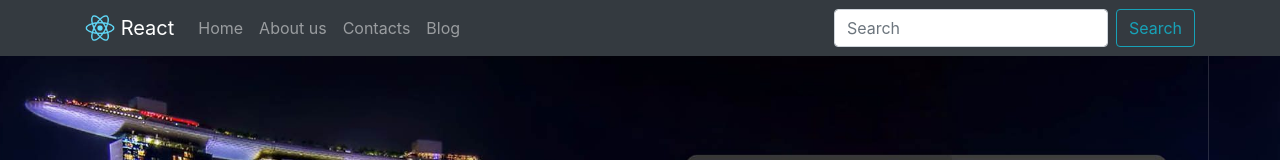
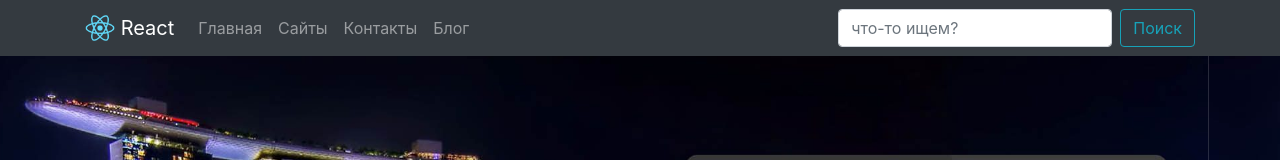
Before and after one commit to SergSmith64/sergsmith64-react, a React (Create React App) app in the folder ss64/: page / in a window 1280 px wide. Shown: the top 160 px of the page. Built offline with nearby package versions, Linux system fonts and the light colour scheme.

Commit message:
fix: Header - master

```diff
--- a/ss64/src/App.js
+++ b/ss64/src/App.js
@@ -1,5 +1,5 @@
 import React from 'react';
-import { Button } from 'react-bootstrap';
+// import { Button } from 'react-bootstrap';
 import 'bootstrap/dist/css/bootstrap.min.css';
 // import logo from './logo.svg';
 import './App.css';
@@ -8,7 +8,7 @@ import Header from './Components/Header';
 function App() {
   return (
     <div>
-      <Header/>
+      <Header />
     </div>
   );
 }
--- a/ss64/src/Components/Header.js
+++ b/ss64/src/Components/Header.js
@@ -35,18 +35,18 @@ export default class Header extends Component {
 									{/* <Nav.Link href="/contacts"> Contacts </Nav.Link> */}
 									{/* <Nav.Link href="/blog"> Blog </Nav.Link> */}
 
-									<Nav.Link as={Link} to="/">Home</Nav.Link>
-									<Nav.Link as={Link} to="/about"> About us </Nav.Link>
-									<Nav.Link as={Link} to="/contacts"> Contacts </Nav.Link>
-									<Nav.Link as={Link} to="/blog"> Blog </Nav.Link>
+									<Nav.Link as={Link} to="/">Главная</Nav.Link>
+									<Nav.Link as={Link} to="/about">Сайты</Nav.Link>
+									<Nav.Link as={Link} to="/contacts">Контакты</Nav.Link>
+									<Nav.Link as={Link} to="/blog">Блог</Nav.Link>
 								</Nav>
 								<Form inline >
 									<FormControl
 										type="text"
-										placeholder="Search"
+										placeholder="что-то ищем?"
 										className="mr-sm-2"
 									/>
-									<Button variant="outline-info">Search</Button>
+									<Button variant="outline-info">Поиск</Button>
 								</Form>
 							</Navbar.Collapse>
 						</Container>
```
